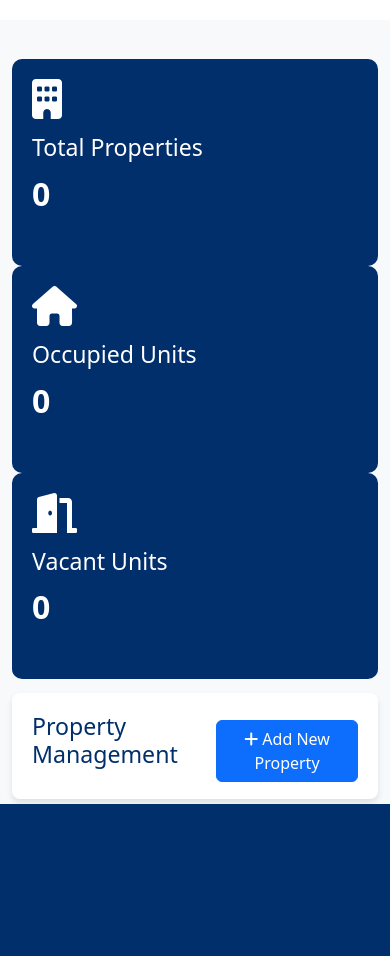
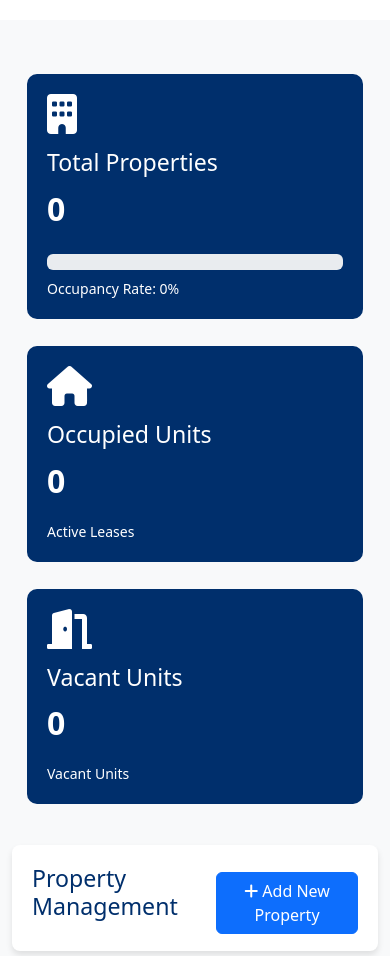
Before and after one commit to 3zizSowan/COE420-project, a Flask app: page /properties in a window 390 px wide. Shown: the part 90-1046 px from the top of the page. Before the commit the page ends 894 px from the top, so only its background shows below. Run offline with Flask 3, Linux system fonts and the light colour scheme; some libraries are stand-ins or nearby versions.

Commit message:
fixed the CSS and HTML of some pages and made them mobile-friendly

```diff
--- a/Templates/dashboard.html
+++ b/Templates/dashboard.html
@@ -51,7 +51,7 @@
     </nav>
 
     <div class="container-fluid dashboard-container">
-        <div class="row mt-4">
+        <div class="row mt-4 overview-container" id="overviewContainer">
             <!-- Property Statistics -->
             <div class="col-md-3">
                 <div class="stat-card">
--- a/Templates/landing.html
+++ b/Templates/landing.html
@@ -36,17 +36,17 @@
 
             <div class="slide">
             <!-- <img src="/images/Villa1_Slideshow.webp" class="img-fluid" style="width: 1300px; height: 550px;" alt="Property 1"> -->
-            <img src="{{ url_for('static', filename='images/Villa1_Slideshow.webp') }}" class="img-fluid" style="width: 1300px; height: 550px;" alt="Property 1">
+            <img src="{{ url_for('static', filename='images/Villa1_Slideshow.webp') }}" class="img-fluid" style="width: 100%; height: 100%;" alt="Property 1">
             </div>
 
             <div class="slide">
             <!-- <img src="/images/Villa2_Slideshow.jpg" class="img-fluid" style="width: 1300px; height: 550px;" alt="Property 2"> -->
-            <img src="{{ url_for('static', filename='images/Villa2_Slideshow.jpg') }}" class="img-fluid" style="width: 1300px; height: 550px;" alt="Property 2">
+            <img src="{{ url_for('static', filename='images/Villa2_Slideshow.jpg') }}" class="img-fluid" style="width: 100%; height: 100%;" alt="Property 2">
             </div>
 
             <div class="slide">
             <!-- <img src="/images/Villa3_Slideshow.jpg" class="img-fluid" style="width: 1300px; height: 550px;" alt="Property 3"> -->
-            <img src="{{ url_for('static', filename='images/Villa3_Slideshow.jpg') }}" class="img-fluid" style="width: 1300px; height: 550px;" alt="Property 3">
+            <img src="{{ url_for('static', filename='images/Villa3_Slideshow.jpg') }}" class="img-fluid" style="width: 100%; height: 100%;" alt="Property 3">
             </div>
 
 
--- a/Templates/occupants.html
+++ b/Templates/occupants.html
@@ -63,7 +63,7 @@
         </div> -->
 
         <!-- Occupancy Stats -->
-        <div class="row mt-4">
+        <div class="row mt-4 overview-container">
             <div class="col-md-3">
                 <div class="stat-card">
                     <i class="fas fa-users"></i>
--- a/Templates/properties.html
+++ b/Templates/properties.html
@@ -53,12 +53,16 @@
     <!-- Main Content -->
     <div class="container-fluid properties-container">
         <!-- Properties Overview -->
-        <div class="row mt-4">
+        <div class="row mt-4 overview-container">
             <div class="col-md-4">
                 <div class="stat-card">
                     <i class="fas fa-building"></i>
                     <h3>Total Properties</h3>
                     <p class="number" id="totalProperties">0</p>
+                    <div class="progress">
+                        <div class="progress-bar bg-success" id="occupancyRate" style="width: 0%"></div>
+                    </div>
+                    <small class="mt-2 d-block" id="occupancyText">Occupancy Rate: 0%</small>
                 </div>
             </div>
             <div class="col-md-4">
@@ -66,6 +70,7 @@
                     <i class="fas fa-home"></i>
                     <h3>Occupied Units</h3>
                     <p class="number" id="occupiedUnits">0</p>
+                    <small class="text-white">Active Leases</small>
                 </div>
             </div>
             <div class="col-md-4">
@@ -73,6 +78,7 @@
                     <i class="fas fa-door-open"></i>
                     <h3>Vacant Units</h3>
                     <p class="number" id="vacantUnits">0</p>
+                    <small class="text-white">Vacant Units</small>
                 </div>
             </div>
         </div>
@@ -496,6 +502,19 @@
             }
         }
 
+        async function fetchPropertiesOverview() {
+            try {
+                const response = await fetch('/api/properties/overview');
+                if (!response.ok) {
+                    throw new Error('Failed to fetch properties overview');
+                }
+                const overviewData = await response.json();
+                updatePropertiesOverview(overviewData);
+            } catch (error) {
+                console.error('Error fetching properties overview:', error);
+            }
+        }
+
         // Display properties in the grid
         function displayProperties(properties) {
             const propertiesGrid = document.querySelector('.row.g-4');
@@ -552,6 +571,14 @@
                     </div>`;
                 propertiesGrid.insertAdjacentHTML('beforeend', propertyCard);
             });
+        }
+
+        function updatePropertiesOverview(data) {
+            document.getElementById('totalProperties').textContent = data.total_properties || 0;
+            document.getElementById('occupiedUnits').textContent = data.occupied_properties || 0;
+            document.getElementById('vacantUnits').textContent = data.vacant_properties || 0;
+            document.getElementById('occupancyRate').style.width = `${data.Occupancy_rate}%`;
+            document.getElementById('occupancyText').textContent = `Occupancy Rate: ${data.Occupancy_rate}%`;
         }
 
         // Add property function
--- a/app.py
+++ b/app.py
@@ -989,11 +989,16 @@ class PropertyOverviewView(AuthenticatedMethodView):
         # Vacant properties
         vacant_properties = Property.query.filter_by(user_id=user_id, occupancy_status='vacant').count()
 
+        # Occupancy rate
+        Occupancy_rate = (occupied_properties / total_properties * 100) if total_properties > 0 else 0
+
+
         # Return the statistics as JSON
         return jsonify({
             'total_properties': total_properties,
             'occupied_properties': occupied_properties,
-            'vacant_properties': vacant_properties
+            'vacant_properties': vacant_properties,
+            'Occupancy_rate': round(Occupancy_rate,1)
         })
 
 
--- a/static/CSS/properties.css
+++ b/static/CSS/properties.css
@@ -476,3 +476,26 @@
         margin-bottom: 20px; /* Add spacing between cards on smaller screens */
     }
 }
+
+/* Occupied and Vacant Status Styles */
+.status-occupied {
+    background-color: rgba(25, 135, 84, 0.1); /* Light green background */
+    color: #198754; /* Dark green text */
+    padding: 5px 10px;
+    border-radius: 20px;
+    font-size: 0.875rem;
+    font-weight: 500;
+    justify-self:end;
+    margin: 15px;
+}
+
+.status-vacant {
+    background-color: rgba(255, 193, 7, 0.1); /* Light yellow background */
+    color: #ffc107; /* Dark yellow text */
+    padding: 5px 10px;
+    border-radius: 20px;
+    font-size: 0.875rem;
+    font-weight: 500;
+    justify-self: end;
+    margin: 15px;
+}
```
Also changed, not shown: instance/property_management.db.
